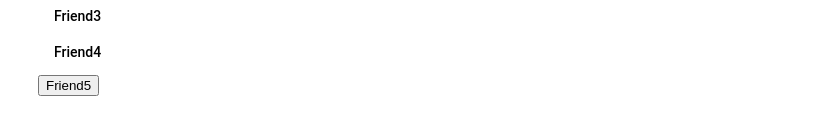
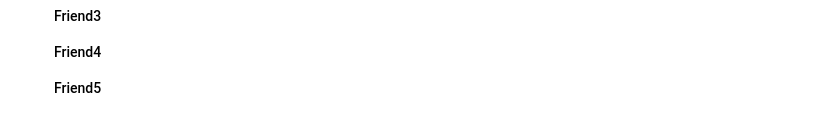
Before and after one commit to paulmunyao/newsfeed, an Angular app: page / in a window 1280 px wide. Shown: the part 172-306 px from the top of the page, without its empty margins (0-825 px from the left). Built offline with nearby package versions, Linux system fonts and the light colour scheme; a web font is replaced by a local one.

Commit message:
add class to buttton

```diff
--- a/src/app/user/user.component.html
+++ b/src/app/user/user.component.html
@@ -3,5 +3,5 @@
   <button mat-button>Friend2</button><br>
   <button mat-button>Friend3</button><br>
   <button mat-button>Friend4</button><br>
-  <button>Friend5</button><br>
+  <button mat-button>Friend5</button><br>
 </div>
```
